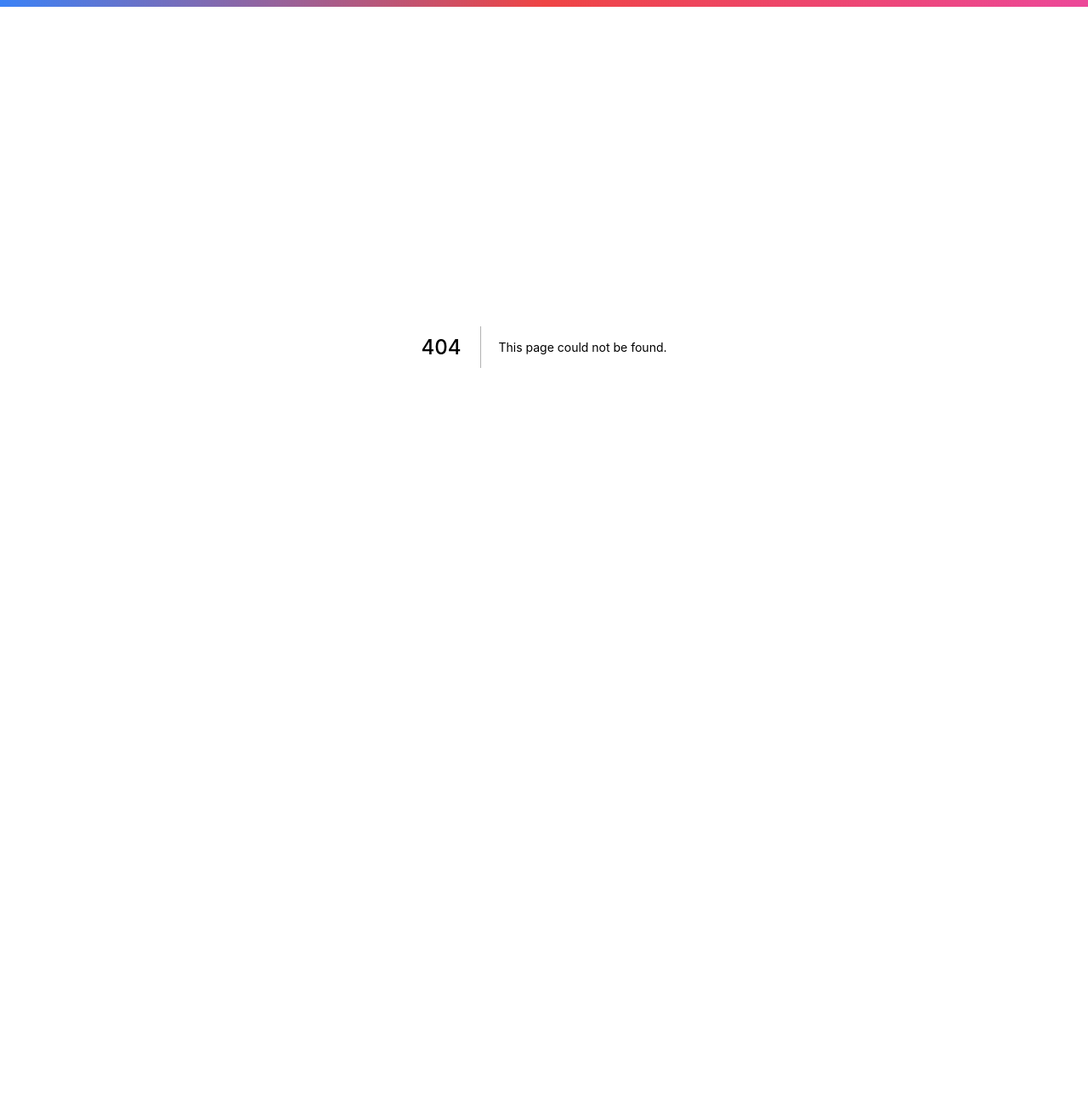
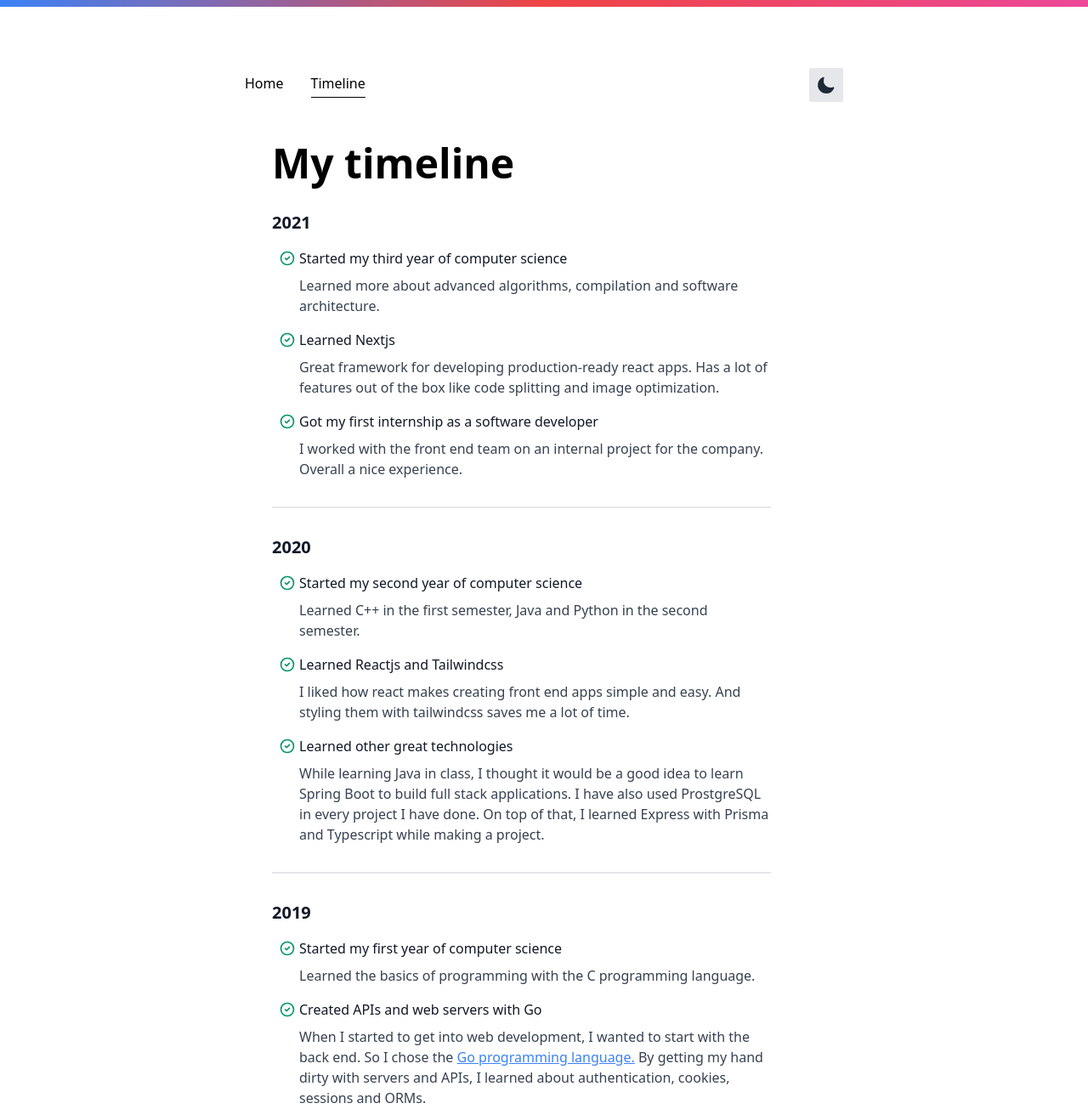
Before and after one commit to Seifbarouni/seifbarouni.live, a Next.js app: page /timeline in a window 1280 px wide. Before the commit this address had no page. Shown: the top 1305 px of the page at 85% size. Before the commit the page ends 808 px from the top, so only its background shows below. Built offline with nearby package versions, Linux system fonts and the light colour scheme.

Commit message:
timeline data done, still need to update design.

```diff
--- a/pages/_document.tsx
+++ b/pages/_document.tsx
@@ -16,10 +16,6 @@ class MyDocument extends Document {
     return (
       <Html>
         <Head>
-          <link
-            href="https://fonts.googleapis.com/css2?family=Roboto&display=swap"
-            rel="stylesheet"
-          />
           <link rel="shortcut icon" href="/favicon.svg" type="image/x-icon" />
         </Head>
         <body className="dark:bg-eerie-black bg-white">
--- a/pages/components/Container.tsx
+++ b/pages/components/Container.tsx
@@ -1,19 +1,45 @@
+import Link from 'next/link'
+
 import { useTheme } from 'next-themes'
 import { useEffect, useState } from 'react'
+import Footer from './Footer'
 
 interface ContainerProps {
   children: any
+  selected: string
 }
 
-const Container: React.FC<ContainerProps> = ({ children }) => {
-  const [selected, setSelected] = useState('home')
+const Container: React.FC<ContainerProps> = ({ children, selected }) => {
   const [isMounted, setMounted] = useState(false)
   const { resolvedTheme, setTheme } = useTheme()
 
   useEffect(() => setMounted(true), [])
   return (
     <div className="pt-12 flex flex-col">
-      <nav className="p-6 flex  lg:px-72 md:px-12 justify-between  items-center w-full sticky top-0 dark:bg-eerie-black bg-white">
+      <nav className="p-6 flex  lg:px-72 md:px-14 justify-between  items-center w-full sticky top-0 dark:bg-eerie-black bg-white">
+        <div className="dark:text-white text-black flex space-x-8">
+          <Link href="/">
+            <div
+              className={`${
+                selected === 'home' &&
+                'border-b dark:border-white border-black pb-1'
+              } cursor-pointer`}
+            >
+              Home
+            </div>
+          </Link>
+          <Link href="/timeline">
+            <div
+              className={`${
+                selected === 'timeline' &&
+                'border-b  dark:border-white border-black pb-1'
+              } cursor-pointer`}
+            >
+              Timeline
+            </div>
+          </Link>
+        </div>
+
         {isMounted && (
           <div
             className={` ${
@@ -56,48 +82,9 @@ const Container: React.FC<ContainerProps> = ({ children }) => {
             )}
           </div>
         )}
-        <div className="dark:text-white text-black flex space-x-8">
-          <a
-            href="#home"
-            className={`${
-              selected === 'home' &&
-              'border-b dark:border-white border-black pb-1'
-            } cursor-pointer`}
-            onClick={() => {
-              scrollTo({
-                top: 0,
-              })
-              setSelected('home')
-            }}
-          >
-            Home
-          </a>
-          <a
-            href="#projects"
-            className={`${
-              selected === 'projects' &&
-              'border-b dark:border-white border-black pb-1'
-            } cursor-pointer`}
-            onClick={() => setSelected('projects')}
-          >
-            Projects
-          </a>
-          <a
-            href="#timeline"
-            className={`${
-              selected === 'timeline' &&
-              'border-b  dark:border-white border-black pb-1'
-            } cursor-pointer`}
-            onClick={() => setSelected('timeline')}
-          >
-            Timeline
-          </a>
-        </div>
       </nav>
-      <main className="flex flex-col justify-center px-8">
-        {children}
-        <footer></footer>
-      </main>
+      <main className="flex flex-col justify-center px-8">{children}</main>
+      <Footer />
     </div>
   )
 }
--- /dev/null
+++ b/pages/components/Education.tsx
@@ -0,0 +1,17 @@
+interface EducationProps {}
+
+const Education: React.FC<EducationProps> = () => {
+  return (
+    <p className="flex flex-col text-gray-600 dark:text-gray-400 mb-16 pt-4">
+      <span className="text-lg dark:text-white text-black">
+        University of Tunis El Manar 📚
+      </span>
+      <span className="dark:text-white text-black font-semibold">
+        Engineer's degree, Computer Science
+      </span>
+      <span>2019 - Present</span>
+      <span>Tunis, Tunisia</span>
+    </p>
+  )
+}
+export default Education
--- /dev/null
+++ b/pages/components/Footer.tsx
@@ -0,0 +1,54 @@
+interface FooterProps {}
+
+const Footer: React.FC<FooterProps> = () => {
+  return (
+    <footer className=" flex flex-col justify-center items-center lg:px-72 md:px-14 w-full mb-8 dark:text-gray-400 text-gray-600">
+      <hr className="w-full border-1 border-gray-200 dark:border-gray-800 mb-8" />
+      <div className="flex items-center">
+        <span>
+          This website is built with{' '}
+          <a
+            target="_blank"
+            href="https://tailwindcss.com/"
+            className="underline text-blue-500"
+          >
+            Tailwindcss
+          </a>{' '}
+          and{' '}
+          <a
+            target="_blank"
+            href=" https://nextjs.org/"
+            className="underline text-blue-500"
+          >
+            Nextjs
+          </a>{' '}
+        </span>
+      </div>
+      <div className="flex pt-4 space-x-16">
+        <a
+          target="_blank"
+          href="https://github.com/Seifbarouni"
+          className="hover:underline"
+        >
+          Github
+        </a>
+        <a
+          target="_blank"
+          href="https://linkedin.com/in/seif-barouni-5811191b8
+          "
+          className="hover:underline"
+        >
+          Linkedin
+        </a>
+        <a
+          target="_blank"
+          href="https://www.facebook.com/profile.php?id=100008525445930"
+          className="hover:underline"
+        >
+          facebook
+        </a>
+      </div>
+    </footer>
+  )
+}
+export default Footer
--- /dev/null
+++ b/pages/components/FullTimeline.tsx
@@ -0,0 +1,149 @@
+interface FullTimelineProps {}
+interface YearProps {
+  children: any
+}
+interface AchievementProps {
+  title: string
+  children?: any
+}
+
+const Hr = () => {
+  return (
+    <div className="border border-gray-200 dark:border-gray-600 w-full my-8" />
+  )
+}
+
+const Year: React.FC<YearProps> = ({ children }) => {
+  return (
+    <h3 className="text-lg md:text-xl font-semibold mb-4 text-gray-900 dark:text-gray-100">
+      {children}
+    </h3>
+  )
+}
+
+const BigDivider = () => {
+  return (
+    <div className="flex flex-col dark:text-white text-black justify-center items-center text-lg">
+      <span>.</span>
+      <span>.</span>
+      <span>.</span>
+      <span>.</span>
+      <span>.</span>
+    </div>
+  )
+}
+
+const Achievement: React.FC<AchievementProps> = ({ title, children }) => {
+  return (
+    <li className="mb-4 ml-2">
+      <div className="flex items-center mb-2 text-green-600 dark:text-green-300">
+        <svg
+          xmlns="http://www.w3.org/2000/svg"
+          className="h-5 w-5 mr-1"
+          fill="none"
+          viewBox="0 0 24 24"
+          stroke="currentColor"
+        >
+          <path
+            strokeLinecap="round"
+            strokeLinejoin="round"
+            strokeWidth={2}
+            d="M9 12l2 2 4-4m6 2a9 9 0 11-18 0 9 9 0 0118 0z"
+          />
+        </svg>
+        <p className="text-gray-900 dark:text-gray-100">{title}</p>
+      </div>
+      <p className="text-gray-700 dark:text-gray-400 ml-6">{children}</p>
+    </li>
+  )
+}
+
+const FullTimeline: React.FC<FullTimelineProps> = ({}) => {
+  return (
+    <div className="pt-8 pb-8 w-11/12">
+      <Year>2021</Year>
+      <ul>
+        <Achievement title="Started my third year of computer science">
+          Learned more about advanced algorithms, compilation and software
+          architecture.
+        </Achievement>
+        <Achievement title="Learned Nextjs">
+          Great framework for developing production-ready react apps. Has a lot
+          of features out of the box like code splitting and image optimization.
+        </Achievement>
+        <Achievement title="Got my first internship as a software developer">
+          I worked with the front end team on an internal project for the
+          company. Overall a nice experience.
+        </Achievement>
+      </ul>
+      <Hr />
+      <Year>2020</Year>
+      <ul>
+        <Achievement title="Started my second year of computer science">
+          Learned C++ in the first semester, Java and Python in the second
+          semester.
+        </Achievement>
+        <Achievement title="Learned Reactjs and Tailwindcss">
+          I liked how react makes creating front end apps simple and easy. And
+          styling them with tailwindcss saves me a lot of time.
+        </Achievement>
+        <Achievement title="Learned other great technologies">
+          While learning Java in class, I thought it would be a good idea to
+          learn Spring Boot to build full stack applications. I have also used
+          ProstgreSQL in every project I have done. On top of that, I learned
+          Express with Prisma and Typescript while making a project.
+        </Achievement>
+      </ul>
+      <Hr />
+      <Year>2019</Year>
+      <ul>
+        <Achievement title="Started my first year of computer science">
+          Learned the basics of programming with the C programming language.
+        </Achievement>
+        <Achievement title="Created APIs and web servers with Go">
+          When I started to get into web development, I wanted to start with the
+          back end. So I chose the{' '}
+          <a
+            target="_blank"
+            href="https://golang.org/"
+            className="text-blue-500 underline"
+          >
+            Go programming language.
+          </a>{' '}
+          By getting my hand dirty with servers and APIs, I learned about
+          authentication, cookies, sessions and ORMs.
+        </Achievement>
+        <Achievement title="Learned the basics of the web (HTML, CSS and VanillaJS)">
+          I tried to make a simple website for the first time and it was a great
+          experience but the CSS part was hard. I also learned about how{' '}
+          <a
+            target="_blank"
+            href="https://developer.mozilla.org/en-US/docs/Web/HTTP"
+            className="text-blue-500 underline"
+          >
+            HTTP/HTTPS
+          </a>{' '}
+          works (status codes, requests and responses...).
+        </Achievement>
+        <Achievement title="Graduated High School 🎉"></Achievement>
+      </ul>
+      <Hr />
+      <Year>2018</Year>
+      <ul>
+        <Achievement title="Got introduced to programming">
+          The first programming language I learned in high school is called
+          Pascal and it's an old programming language. Seeing a computer
+          executing commands that I wrote was really fascinating 🤩.
+        </Achievement>
+      </ul>
+      <Hr />
+      <BigDivider />
+      <Hr />
+      <Year>2000</Year>
+      <ul>
+        <Achievement title="Born 👶🏻"></Achievement>
+      </ul>
+    </div>
+  )
+}
+export default FullTimeline
--- a/pages/components/Project.tsx
+++ b/pages/components/Project.tsx
@@ -19,7 +19,7 @@ const Project: React.FC<ProjectProps> = ({
     <a
       href={link}
       target="_blank"
-      className="border dark:border-gray-700 border-gray-400 border-opacity-50 rounded-sm p-3  cursor-pointer flex flex-col space-y-2"
+      className="border dark:border-gray-700 border-gray-400 border-opacity-50 rounded-sm p-3  cursor-pointer flex flex-col space-y-2 shadow-sm"
     >
       <div className="flex items-center justify-between">
         <h1 className="dark:text-white text-black text-lg font-semibold">
--- /dev/null
+++ b/pages/components/WorkExperience.tsx
@@ -0,0 +1,22 @@
+interface WorkExperienceProps {}
+
+const WorkExperience: React.FC<WorkExperienceProps> = () => {
+  return (
+    <p className="flex flex-col text-gray-600 dark:text-gray-400 mb-16 pt-4">
+      <span className="text-lg">
+        {' '}
+        <span className="dark:text-white text-black">
+          Software development intern
+        </span>{' '}
+        at OnePack 👨🏻‍💻
+      </span>
+      <span>Jul 2021 - Sep 2021</span>
+      <span>Tunis, Tunisia</span>
+      <span>
+        <span className="dark:text-white text-black">- What I learned : </span>{' '}
+        <span>Redux, react-redux, redux thunks, antdesign, express</span>
+      </span>
+    </p>
+  )
+}
+export default WorkExperience
--- a/pages/index.tsx
+++ b/pages/index.tsx
@@ -1,15 +1,17 @@
 import Head from 'next/head'
 
 import Container from './components/Container'
+import Education from './components/Education'
 import RecentProjects from './components/RecentProjects'
+import WorkExperience from './components/WorkExperience'
 
 export default function Home() {
   return (
-    <Container>
+    <Container selected="home">
       <Head>
         <title>Seif Barouni - Developer</title>
       </Head>
-      <div className="flex flex-col xl:px-96 lg:px-72 md:px-16 justify-center items-start">
+      <div className="flex flex-col  lg:px-72 md:px-16 justify-center">
         <h1 className="text-3xl md:text-5xl dark:text-white text-black font-bold pt-6">
           Hey, I'm Seif Barouni
         </h1>
@@ -34,12 +36,11 @@ export default function Home() {
         <h1 className="text-3xl md:text-4xl dark:text-white text-black font-bold">
           Work experience
         </h1>
-        <p className="text-gray-600 dark:text-gray-400 mb-16 pt-4">
-          Lorem ipsum dolor sit amet consectetur adipisicing elit. Harum,
-          officiis? Similique officia repellat error, nihil molestiae
-          cupiditate? Totam impedit fugit ullam, eligendi doloribus, modi
-          recusandae porro blanditiis nulla excepturi amet?
-        </p>
+        <WorkExperience />
+        <h1 className="text-3xl md:text-4xl dark:text-white text-black font-bold">
+          Education
+        </h1>
+        <Education />
       </div>
     </Container>
   )
--- /dev/null
+++ b/pages/timeline.tsx
@@ -0,0 +1,20 @@
+import Head from 'next/head'
+
+import Container from './components/Container'
+import FullTimeline from './components/FullTimeline'
+
+export default function timeline() {
+  return (
+    <Container selected="timeline">
+      <Head>
+        <title>Seif Barouni - Developer</title>
+      </Head>
+      <div className="flex flex-col  lg:px-72 md:px-16 justify-center">
+        <h1 className="text-3xl md:text-5xl dark:text-white text-black font-bold pt-6">
+          My timeline
+        </h1>
+        <FullTimeline />
+      </div>
+    </Container>
+  )
+}
--- a/styles/global.css
+++ b/styles/global.css
@@ -4,5 +4,4 @@
 
 html {
   scroll-behavior: smooth;
-  font-family: 'Roboto';
 }
```
Also changed, not shown: 1 other file (tests, documents, lock files or other folders).
